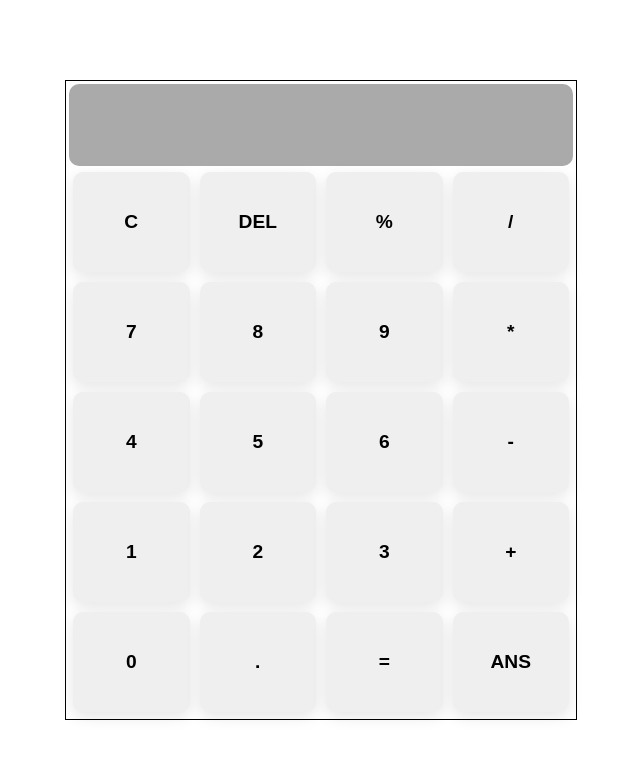
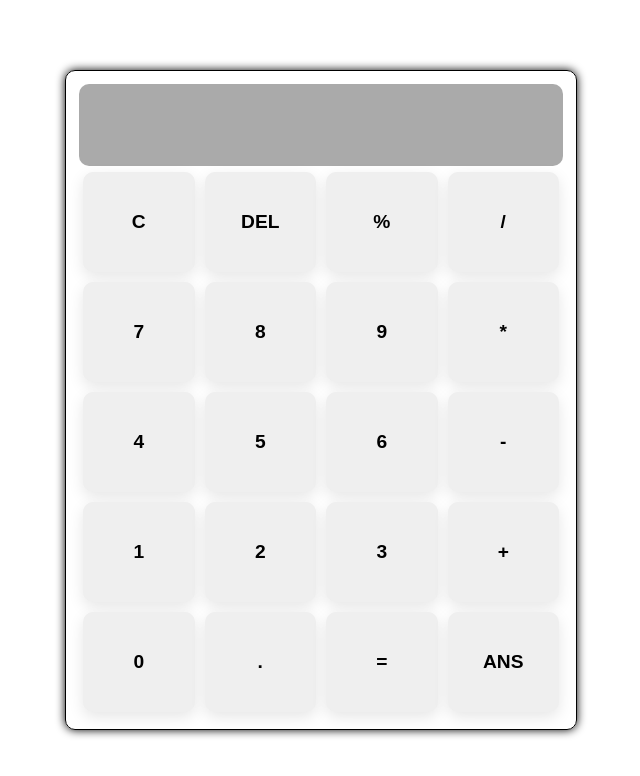
Before and after one commit to abubow/CppCalculator, a React (Create React App) app: page / in a window 1280 px wide. Shown: the top 776 px of the page, without its empty margins (319-959 px from the left). Built offline with nearby package versions, Linux system fonts and the light colour scheme; the HTML template or start-up script is replaced by a standard one.

Commit message:
styled the table border

```diff
--- a/src/components/CalculatorPanel.jsx
+++ b/src/components/CalculatorPanel.jsx
@@ -23,6 +23,9 @@ const Table = styled.table`
     width: 40vw;
     height: 10vh;
     border: 1px solid #000;
+    border-radius: 10px;
+    padding: 10px;
+    box-shadow: 0 0 10px #000;
 `;
 const TableRow = styled.tr`
     display: flex;
```
